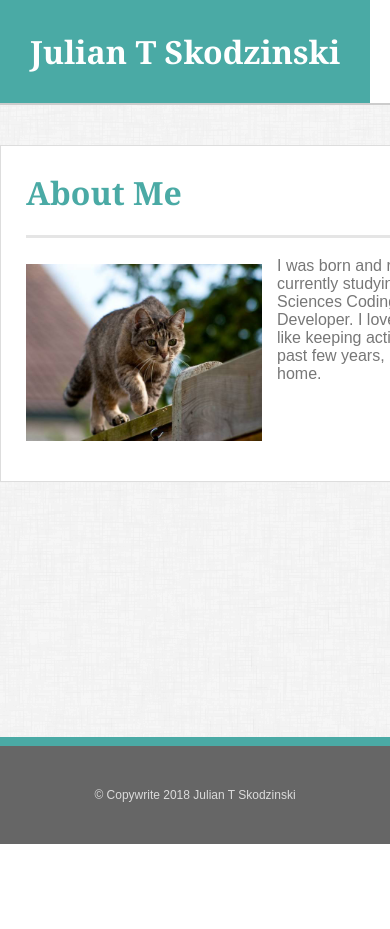
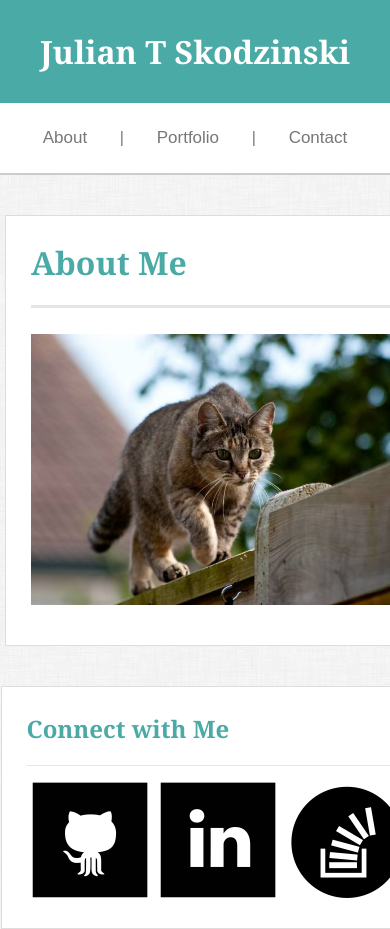
Before and after one commit to juliantsk/Responsive-Portfolio, a plain HTML site: page index.html in a window 390 px wide. Shown: the top 929 px of the page. Before the commit the page ends 844 px from the top, so only its background shows below. Drawn offline with Linux system fonts and the light colour scheme.

Commit message:
Fixed navbar and main header at mobile width of viewport.

```diff
--- /dev/null
+++ b/assets/css/media.css
@@ -0,0 +1,38 @@
+/* Media Query */
+
+@media screen and (max-width: 640px) {
+    /* Header      */
+    div.top {
+        width: 100%;
+    }
+    h1.header {
+        width: 100%;
+        text-align: center;
+        display: block;
+        padding-left: 0px;
+    }
+    .navbar {
+        display: flex;
+        padding: 10px;
+        overflow: initial;
+        bottom: initial;
+        right: initial;
+    }
+    a.navbar {
+        margin: auto;
+        display: inline-block;
+    }
+    #content,
+    #sidebar {
+        width: 94%;
+        margin: 0px 5px 40px 5px;
+    }
+    img.profile {
+        width: 100%;
+        height: auto;
+    }
+}
+
+@media screen and (max-width: 768px) {}
+
+@media screen and (max-width: 980px) {}
--- a/assets/css/style.css
+++ b/assets/css/style.css
@@ -66,7 +66,7 @@
 .navbar a {
     color: #777777;
     line-height: 20px;
-    height 20px;
+    height: 20px;
     float: right;
     display: block;
     text-align: center;
@@ -74,12 +74,6 @@
     font-size: 17px;
     list-style-type: none;
     padding: 0px 20px 0px 20px;
-    border-right: 1px solid #777777;
-}
-
-#last {
-    border: none;
-    padding: 0px 0px 0px 20px;
 }
 
 .navbar a:hover {
--- a/index.html
+++ b/index.html
@@ -7,6 +7,7 @@
     <title>Page Title</title>
     <meta name="viewport" content="width=device-width, initial-scale=1">
     <link rel="stylesheet" type="text/css" media="screen" href="assets/css/style.css" />
+    <link rel="stylesheet" href="assets/css/media.css">
 </head>
 
 <body>
@@ -14,9 +15,11 @@
         <div class="top">
             <h1 class="header">Julian T Skodzinski</h1>
             <div class="navbar">
+                <a class="navbar" href="index.html">About</a>
+                <p>|</p>
+                <a class="navbar" href="portfolio.html">Portfolio</a>
+                <p>|</p>
                 <a class="navbar" id="last" href="contact.html">Contact</a>
-                <a class="navbar" href="portfolio.html">Portfolio</a>
-                <a class="navbar" href="index.html">About</a>
             </div>
         </div>
     </header>
```
Also changed, not shown: contact.html (+3 -2 lines), portfolio.html (+3 -2 lines).
